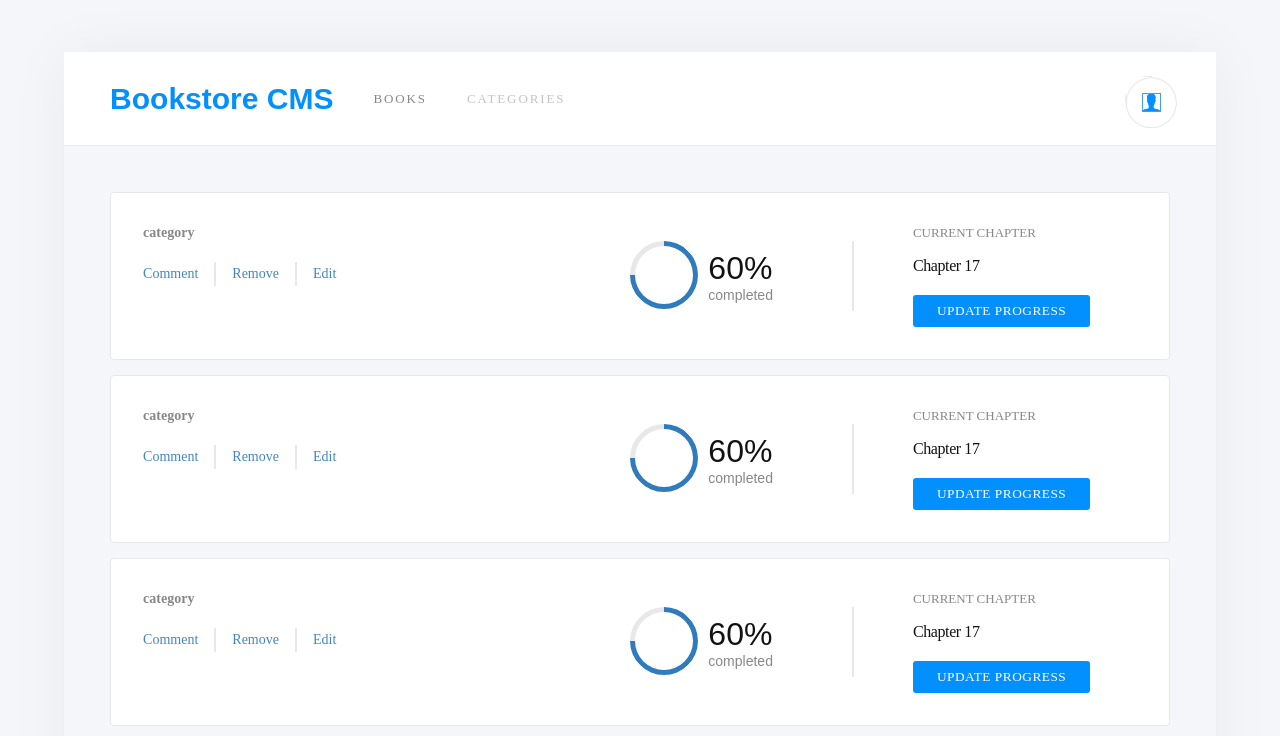
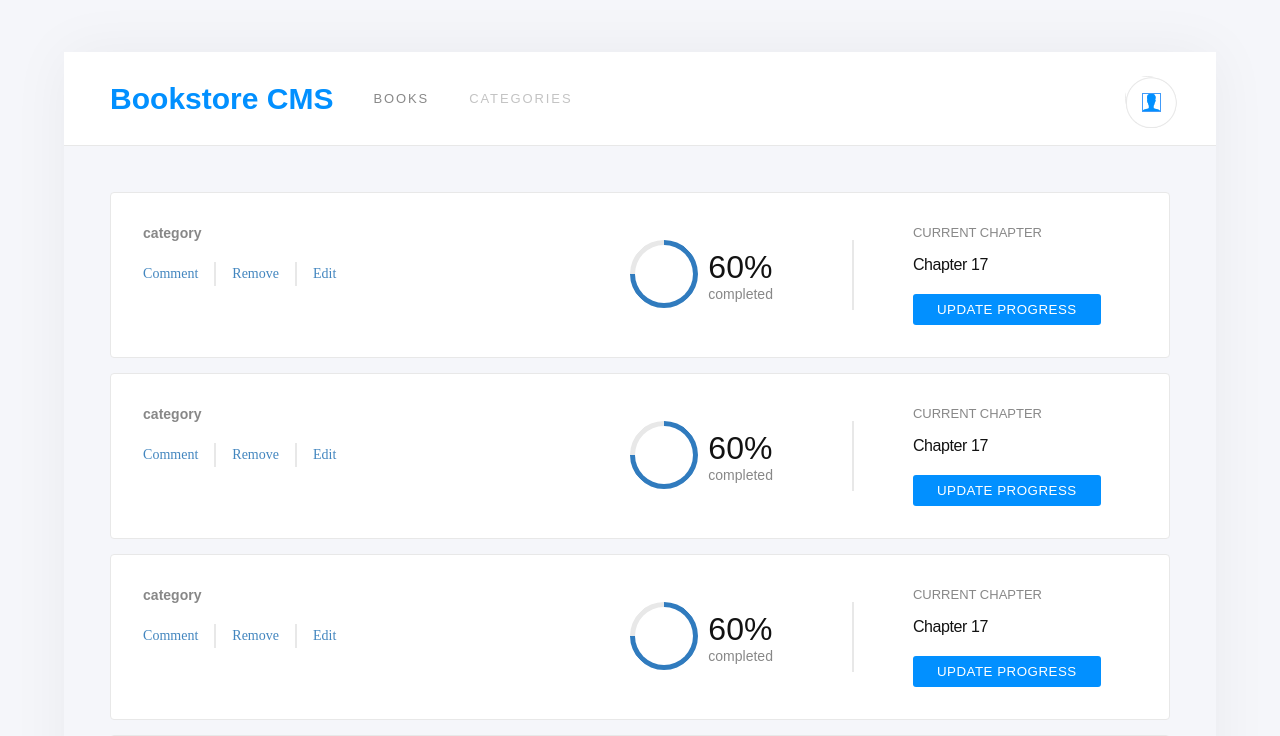
Before and after one commit to maherramadan78/Bookstore, a React (Create React App) app: page / in a window 1280 px wide. Shown: the top 736 px of the page. Built offline with nearby package versions, Linux system fonts and the light colour scheme; no server answers.

Commit message:
Fix lnters errors in css style

```diff
--- a/src/styles/App.css
+++ b/src/styles/App.css
@@ -67,7 +67,7 @@ body {
 
 .nav-link {
   opacity: 0.5;
-  font-family: "Montserrat";
+  font-family: "Montserrat", sans-serif;
   font-size: 0.813rem;
   color: #121212;
   letter-spacing: 1.9px;
@@ -121,13 +121,13 @@ a {
 .bookCategory {
   font-weight: 700;
   color: var(--black);
-  font-family: "Montserrat";
+  font-family: "Montserrat", sans-serif;
   font-size: 0.875rem;
   opacity: 0.5;
 }
 
 .bookTitle {
-  font-family: "Roboto Slab";
+  font-family: "Roboto Slab", sans-serif;
   margin-top: 0.188rem;
   font-size: 1.5rem;
   letter-spacing: -0.2px;
@@ -139,7 +139,7 @@ a {
   font-size: 0.875rem;
   font-weight: 300;
   color: #4386bf;
-  font-family: "Roboto Slab" , sans-serif;
+  font-family: "Roboto Slab", sans-serif;
 }
 
 .bookbtns {
@@ -222,7 +222,7 @@ a {
 
 .chapter-label,
 .chapter {
-  font-family: "Roboto Slab";
+  font-family: "Roboto Slab", sans-serif;
   font-weight: 300;
   color: var(--black);
 }
@@ -244,7 +244,7 @@ a {
   background-color: #0290ff;
   border-radius: 3px;
   padding: 8px 24px;
-  font-family: "Roboto Slab";
+  font-family: "Roboto Slab", sans-serif;
   font-weight: 300;
   letter-spacing: 0.5px;
   color: #fff;
@@ -299,7 +299,7 @@ a {
   color: #fff;
   font-size: 0.813rem;
   font-weight: 700;
-  font-family: "Roboto Slab";
+  font-family: "Roboto Slab", sans-serif;
 }
 
 .construction {
```
